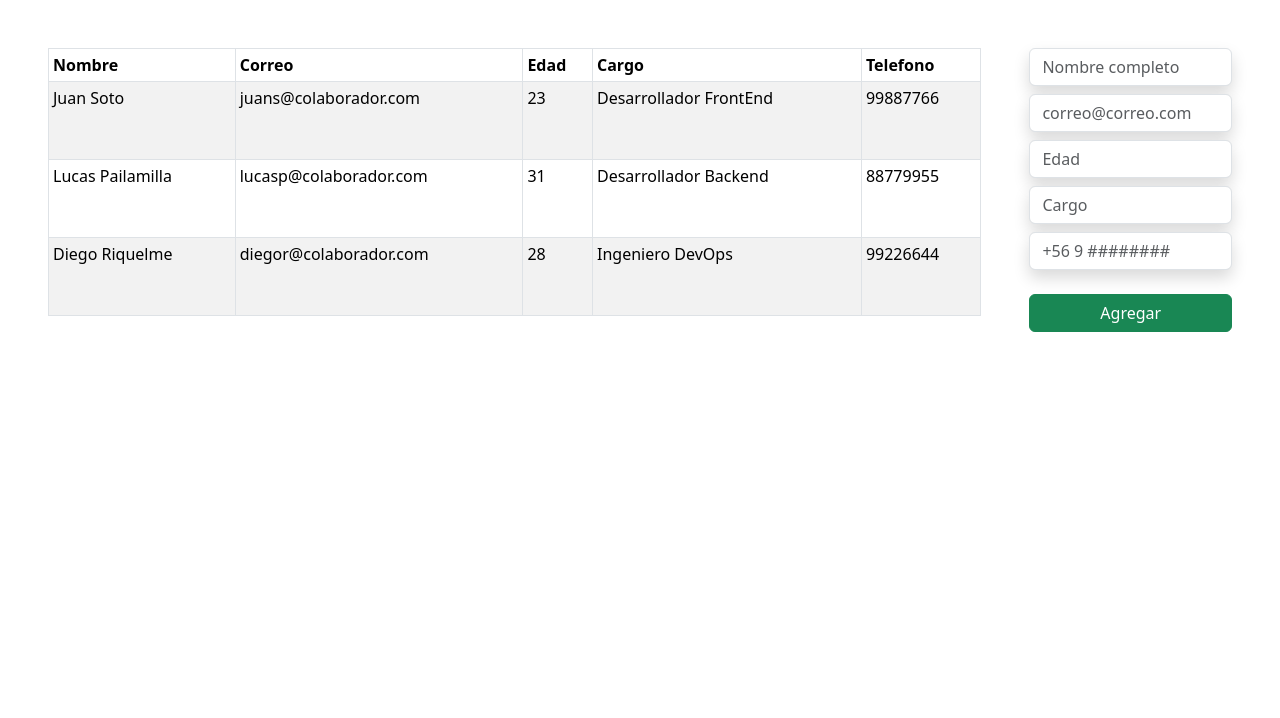
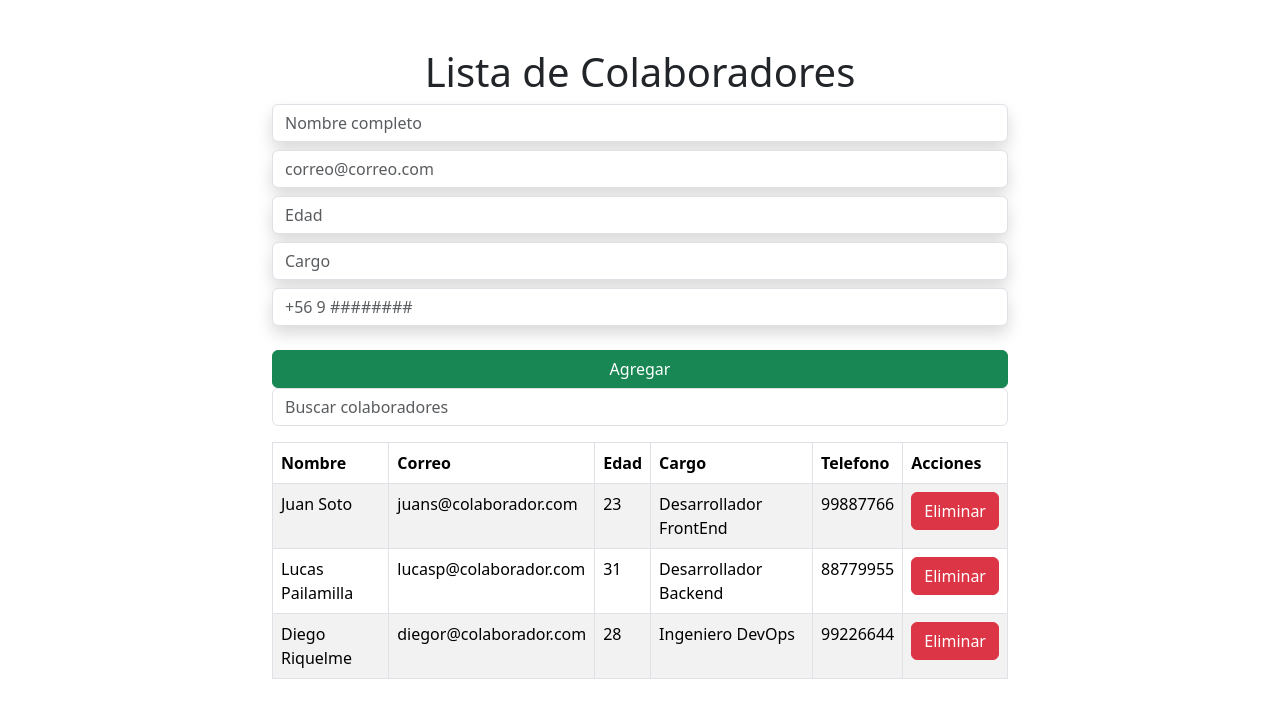
Before and after one commit to 3nd3rs0n/Base_Datos, a React (Vite) app: page / in a window 1280 px wide. Shown: the top 718 px of the page. Built offline with nearby package versions, Linux system fonts and the light colour scheme.

Commit message:
Se agrega Buscador.jsx y boton de eliminar

```diff
--- a/src/App.jsx
+++ b/src/App.jsx
@@ -2,6 +2,7 @@ import React, { useState } from 'react';
 import Listado from "./components/Listado/Listado";
 import Formulario from "./components/Formulario/Formulario";
 import Alert from "./components/Alert/Alert";
+import Buscador from "./components/Buscador/Buscador";
 import { BaseColaboradores } from "./BaseColaboradores";
 
 const App = () => {
@@ -13,10 +14,21 @@ const App = () => {
     setAlerta({ mensaje: 'Colaborador agregado exitosamente', tipo: 'success' });
   };
 
+  const eliminarColaborador = (index) => {
+    const nuevosColaboradores = colaboradores.filter((_, i) => i !== index);
+    setColaboradores(nuevosColaboradores);
+    setAlerta({ mensaje: 'Colaborador eliminado exitosamente', tipo: 'success' });
+  };
+
   return (
     <>
-      <div className="d-flex gap-5 mx-5 my-5">
-        <table className="table table-bordered table-sm table-striped">
+      <div className="container">
+        <div className="row justify-content-center">
+          <div className="col-md-8">
+            <h1 className="text-center mt-5">Lista de Colaboradores</h1>
+            <Formulario agregarColaborador={agregarColaborador} setAlerta={setAlerta} />
+            <Buscador colaboradores={colaboradores} setColaboradores={setColaboradores} />
+            <table className="table table-bordered table-striped">
               <thead>
                 <tr>
                   <th>Nombre</th>
@@ -24,16 +36,22 @@ const App = () => {
                   <th>Edad</th>
                   <th>Cargo</th>
                   <th>Telefono</th>
+                  <th>Acciones</th> {}
                 </tr>
               </thead>
               <tbody>
                 {colaboradores.map((colaborador, index) => (
-              <Listado key={index} colaborador={colaborador} />
+                  <Listado
+                    key={index}
+                    colaborador={colaborador}
+                    eliminarColaborador={() => eliminarColaborador(index)}
+                  />
                 ))}
               </tbody>
             </table>
-        <Formulario agregarColaborador={agregarColaborador} setAlerta={setAlerta} />
             <Alert alerta={alerta} />
+          </div>
+        </div>
       </div>
     </>
   );
--- /dev/null
+++ b/src/components/Buscador/Buscador.jsx
@@ -0,0 +1,43 @@
+import React, { useState } from "react";
+
+const Buscador = ({ colaboradores, setColaboradores }) => {
+  const [filtro, setFiltro] = useState("");
+  const [colaboradoresOriginales, setColaboradoresOriginales] = useState(colaboradores);
+
+  const filtrarColaboradores = (filtro) => {
+    const nuevosColaboradores = colaboradoresOriginales.filter((colaborador) => {
+      return (
+        colaborador.nombre.toLowerCase().includes(filtro.toLowerCase()) ||
+        colaborador.correo.toLowerCase().includes(filtro.toLowerCase()) ||
+        colaborador.edad.toString().includes(filtro) ||
+        colaborador.cargo.toLowerCase().includes(filtro) ||
+        colaborador.telefono.includes(filtro)
+      );
+    });
+    setColaboradores(nuevosColaboradores);
+    setFiltro(filtro);
+  };
+
+  const handleChange = (e) => {
+    if (e.target.value === "") {
+      setColaboradores(colaboradoresOriginales);
+      setFiltro("");
+    } else {
+      filtrarColaboradores(e.target.value);
+    }
+  };
+
+  return (
+    <div className="mb-3">
+      <input
+        type="text"
+        className="form-control"
+        placeholder="Buscar colaboradores"
+        value={filtro}
+        onChange={handleChange}
+      />
+    </div>
+  );
+};
+
+export default Buscador;
--- a/src/components/Listado/Listado.jsx
+++ b/src/components/Listado/Listado.jsx
@@ -1,6 +1,6 @@
 import React from "react";
 
-const Listado = ({ colaborador }) => {
+const Listado = ({ colaborador, eliminarColaborador }) => {
   const { nombre, correo, edad, cargo, telefono } = colaborador;
 
   return (
@@ -10,6 +10,11 @@ const Listado = ({ colaborador }) => {
       <td>{edad}</td>
       <td>{cargo}</td>
       <td>{telefono}</td>
+      <td>
+        <button className="btn btn-danger" onClick={eliminarColaborador}>
+          Eliminar
+        </button>
+      </td>
     </tr>
   );
 };
```
Lines whose indentation alone changed are shown as unchanged.
